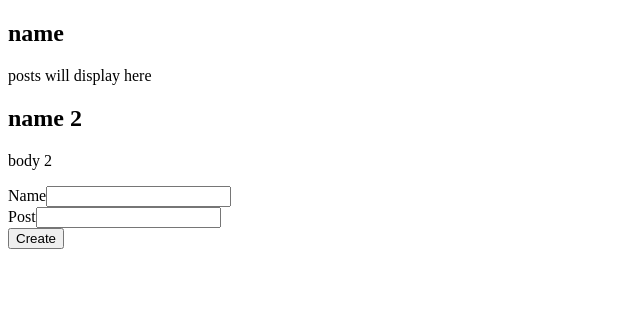
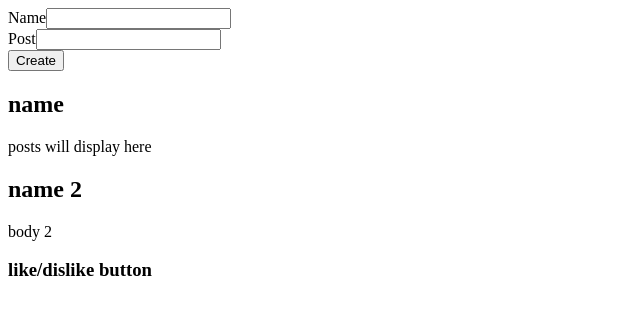
Before and after one commit to brennadettlaff/socialfeed-project, a React (Create React App) app: page / in a window 1280 px wide. Shown: the top 314 px of the page, without its empty margins (0-640 px from the left). Built offline with nearby package versions, Linux system fonts and the light colour scheme.

Commit message:
added post component

```diff
--- a/src/App.js
+++ b/src/App.js
@@ -1,6 +1,7 @@
 import React, { useState } from 'react';
-import DisplayPosts from './Components/DisplayPosts/DisplayPosts'
+// import DisplayPosts from './Components/DisplayPosts/DisplayPosts'
 import AddPost from './Components/AddPost/AddPost'
+import Post from './Components/Post/Post'
 
 
 function App() {
@@ -14,8 +15,9 @@ function App() {
 
   return (
     <div>
-      <DisplayPosts parentEntries={posts} />
       <AddPost addNewPost={addNewPost}/>
+      <Post parentPosts={posts} />
+
 
     </div>
   );
--- a/src/Components/DisplayPosts/DisplayPosts.jsx
+++ b/src/Components/DisplayPosts/DisplayPosts.jsx
@@ -2,7 +2,7 @@
 const DisplayPosts = (props) => {
   return (
     <div>
-      {props.parentEntries.map((post) => {
+      {props.childPosts.parentPosts.map((post) => {
         return (
           <div>
             <h2>{post.name}</h2>
--- /dev/null
+++ b/src/Components/Post/Post.jsx
@@ -0,0 +1,14 @@
+import React from "react";
+import DisplayPosts from "../DisplayPosts/DisplayPosts";
+
+const Post = (props) => {
+    return (
+        <div>
+            <DisplayPosts childPosts={props}/>
+            <h3>like/dislike button</h3>
+        </div>
+
+     );
+}
+
+export default Post;
```
